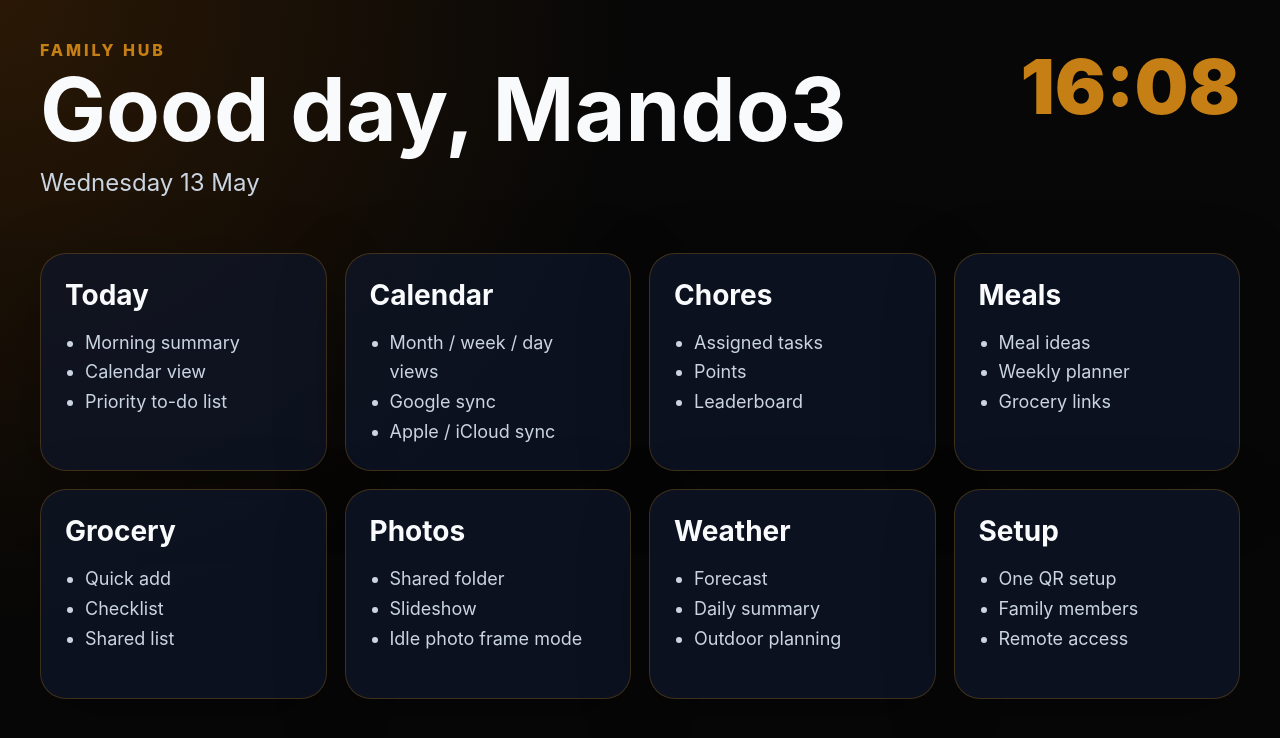
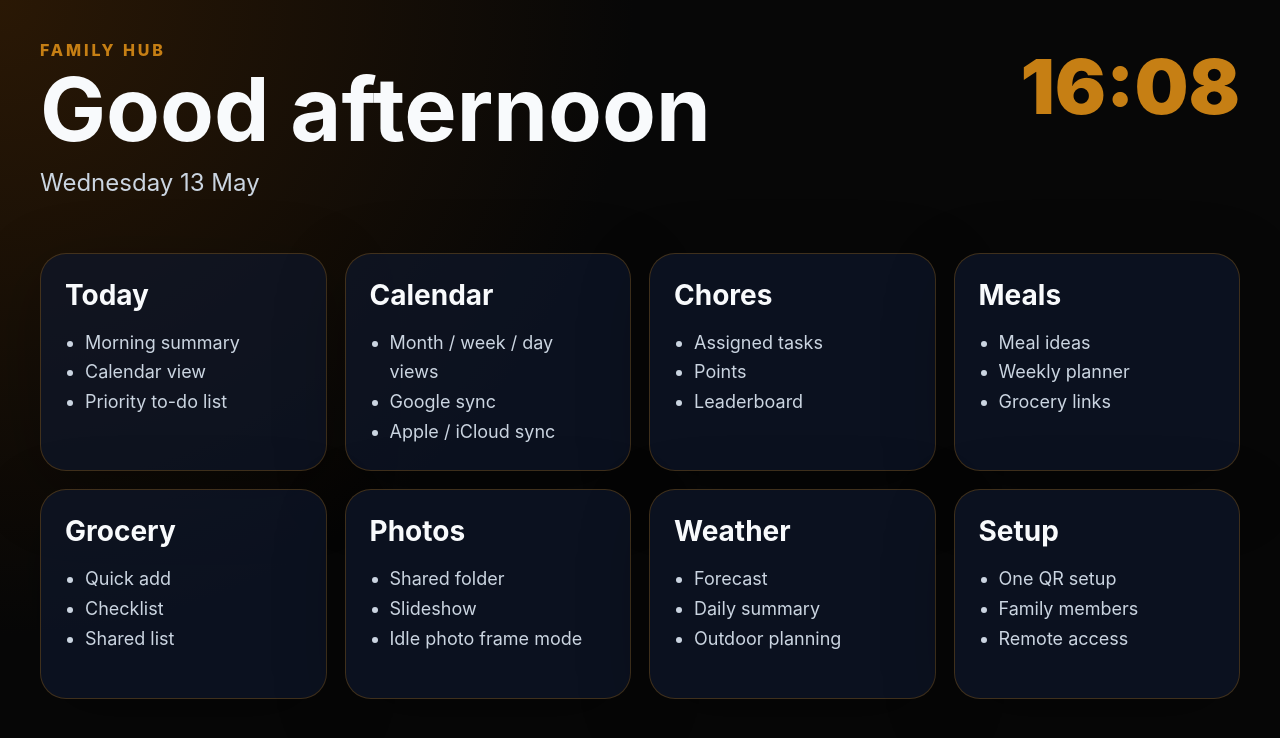
Before and after one commit to howellanthony-lang/family-hub, a React (Vite) app in the folder apps/ui/: page / in a window 1280 px wide. Shown: the top 738 px of the page. Built offline with nearby package versions, Linux system fonts and the light colour scheme.

Commit message:
Remove name from greeting

```diff
--- a/apps/ui/src/main.jsx
+++ b/apps/ui/src/main.jsx
@@ -1,6 +1,13 @@
 import React from 'react';
 import { createRoot } from 'react-dom/client';
 import './style.css';
+
+function getGreeting() {
+  const hour = new Date().getHours();
+  if (hour < 12) return 'Good morning';
+  if (hour < 18) return 'Good afternoon';
+  return 'Good evening';
+}
 
 function App() {
   const now = new Date();
@@ -11,7 +18,7 @@ function App() {
       <section className="hero">
         <div>
           <p className="eyebrow">Family Hub</p>
-          <h1>Good day, Mando3</h1>
+          <h1>{getGreeting()}</h1>
           <p className="date">{today}</p>
         </div>
         <div className="time">{now.toLocaleTimeString('en-GB', { hour: '2-digit', minute: '2-digit' })}</div>
```
